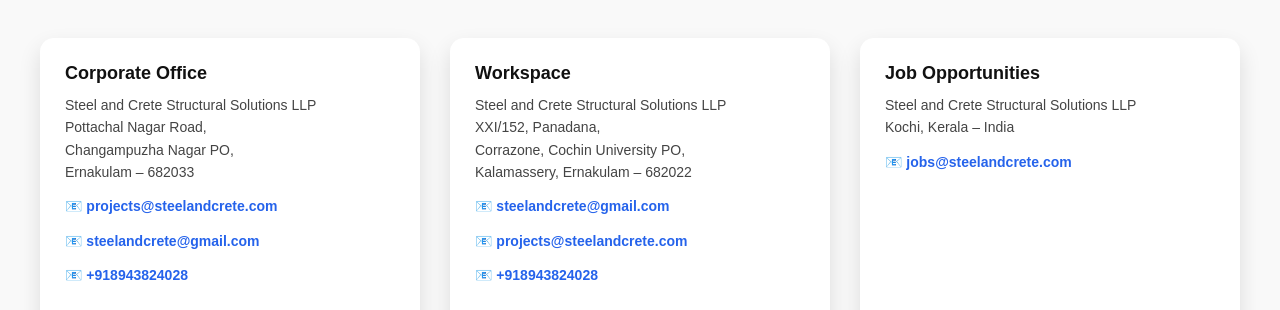
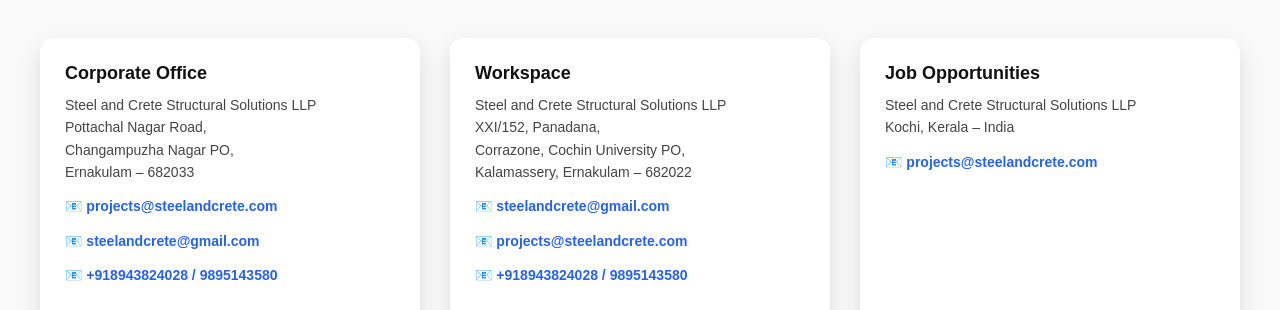
Before and after one commit to Ersanoj-developer/steelandcrete1, a plain HTML site: page index.html in a window 1280 px wide. Shown: the part 4012-4322 px from the top of the page. Drawn offline with Linux system fonts and the light colour scheme.

Commit message:
index.html

```diff
--- a/index.html
+++ b/index.html
@@ -869,7 +869,7 @@
 
      <p class="contact-email">
       📧 <a href="#">
-      +918943824028
+      +918943824028 / 9895143580
       </a>
     </p>
 
@@ -902,7 +902,7 @@
 
      <p class="contact-email">
       📧 <a href="#">
-      +918943824028
+      +918943824028 / 9895143580
       </a>
     </p>
     <iframe
@@ -920,7 +920,7 @@
 
   <p class="contact-email">
     📧 <a href="mailto:info@steelandcrete.com">
-      jobs@steelandcrete.com
+      projects@steelandcrete.com
     </a>
   </p>
 
```
